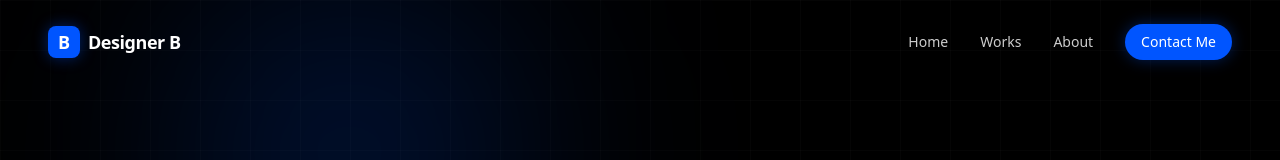
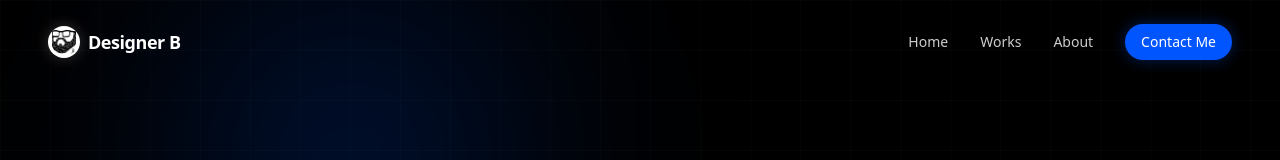
Before and after one commit to benzac115/designerb-landing-page-demo, a Next.js app: page / in a window 1280 px wide. Shown: the top 160 px of the page. Built offline with nearby package versions, Linux system fonts and the light colour scheme.

Commit message:
style: replace text logo with face illustration in header and footer

```diff
--- a/src/components/Footer.tsx
+++ b/src/components/Footer.tsx
@@ -1,4 +1,5 @@
 "use client";
+import Image from "next/image";
 
 export default function Footer() {
   return (
@@ -8,8 +9,8 @@ export default function Footer() {
         {/* Logo and tagline */}
         <div className="flex flex-col items-center md:items-start space-y-2">
           <div className="flex items-center space-x-2">
-            <div className="w-6 h-6 rounded bg-accent-blue flex items-center justify-center text-white font-bold text-sm shadow-[0_0_10px_rgba(0,85,255,0.3)]">
-              B
+            <div className="relative w-6 h-6 rounded-full bg-white flex items-center justify-center shadow-[0_0_10px_rgba(255,255,255,0.2)] overflow-hidden">
+              <Image src="/images/logo-face.png" alt="Designer B Logo" fill className="object-cover p-[2px]" sizes="24px" />
             </div>
             <span className="font-sans font-semibold text-sm tracking-tight text-white">
               Designer B
--- a/src/components/Navbar.tsx
+++ b/src/components/Navbar.tsx
@@ -1,4 +1,5 @@
 "use client";
+import Image from "next/image";
 
 import { useEffect, useState } from "react";
 
@@ -28,8 +29,8 @@ export default function Navbar() {
       <div className="max-w-7xl mx-auto px-6 md:px-12 flex items-center justify-between">
         {/* Logo */}
         <a href="/" className="flex items-center space-x-2 group">
-          <div className="w-8 h-8 rounded-lg bg-accent-blue flex items-center justify-center text-white font-bold text-lg shadow-[0_0_15px_rgba(0,85,255,0.4)] group-hover:scale-105 transition-transform">
-            B
+          <div className="relative w-8 h-8 rounded-full bg-white flex items-center justify-center shadow-[0_0_15px_rgba(255,255,255,0.2)] group-hover:scale-105 transition-transform overflow-hidden">
+            <Image src="/images/logo-face.png" alt="Designer B Logo" fill className="object-cover p-1" sizes="32px" />
           </div>
           <span className="font-sans font-semibold text-lg tracking-tight text-white group-hover:text-accent-blue-light transition-colors">
             Designer B
```
Also changed, not shown: public/images/logo-face.png (added).
